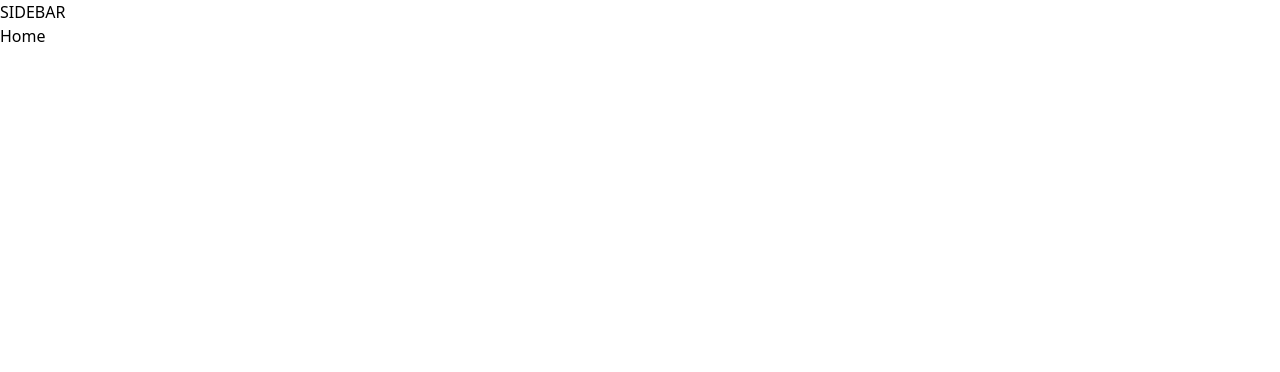
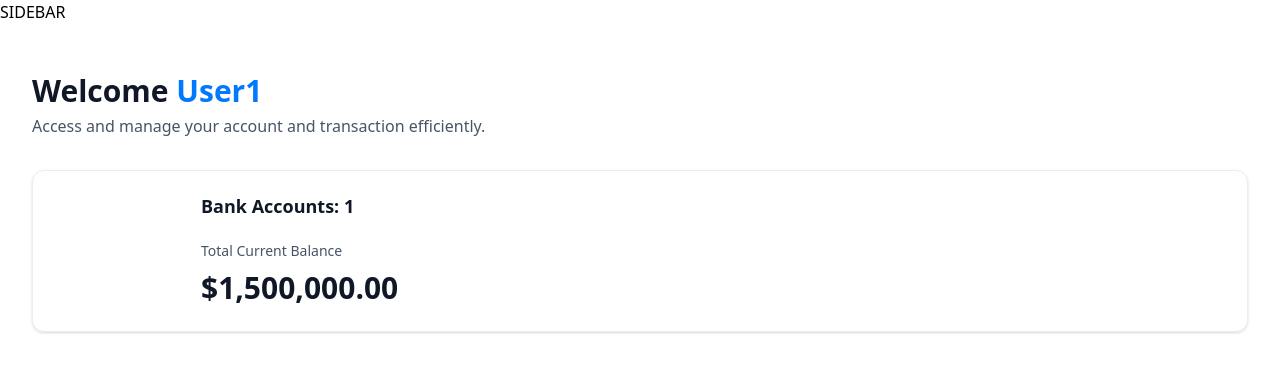
Before and after one commit to PuravRokad/BankEase, a Next.js app: page / in a window 1280 px wide. Shown: the top 372 px of the page. Built offline with nearby package versions, Linux system fonts and the light colour scheme.

Commit message:
Implement Home page UI

```diff
--- a/app/(root)/page.tsx
+++ b/app/(root)/page.tsx
@@ -1,8 +1,27 @@
+import HeaderBox from '@/components/HeaderBox'
+import TotalBalanceBox from '@/components/TotalBalanceBox'
 import React from 'react'
 
 const Home = () => {
+    const loggedIn = {firstname: 'User1'}
   return (
-    <div>Home</div>
+    <section className="home">
+        <div className="home-content">
+            <header className="home-header">
+                <HeaderBox
+                type="greeting"
+                title="Welcome"
+                user={loggedIn? loggedIn.firstname : "Guest"}
+                subtext="Access and manage your account and transaction efficiently."
+                />
+            </header>
+            <TotalBalanceBox
+            accounts={[]}
+            totalBanks={1}
+            totalCurrentBalance={1500000}
+            />
+        </div>
+    </section>
   )
 }
 
--- /dev/null
+++ b/components/HeaderBox.tsx
@@ -0,0 +1,17 @@
+import React from 'react'
+
+const HeaderBox = ({type = 'title', title, subtext, user}: HeaderBoxProps) => {
+  return (
+    <div className="header-box">
+        <h1 className='header-box-title'>
+            {title}
+            {type == 'greeting' && (
+                <span className="text-bankGradient"> {user}</span>
+            )}
+            </h1>
+            <p className="header-box-subtext">{subtext}</p>
+    </div>
+  )
+}
+
+export default HeaderBox
--- /dev/null
+++ b/components/TotalBalanceBox.tsx
@@ -0,0 +1,30 @@
+import { formatAmount } from '@/lib/utils'
+import { format } from 'path'
+import React from 'react'
+
+const TotalBalanceBox = ({
+    accounts = [], totalBanks, totalCurrentBalance
+ }:TotlaBalanceBoxProps) => {
+  return (
+    <section className="total-balance">
+        <div className="total-balance-chart">
+            {/* Doughnut Chart */}
+        </div>
+        <div className="flex flex-col gap-6">
+            <h2 className="header-2">
+                Bank Accounts: {totalBanks}
+            </h2>
+            <div className="flex flex-col gap-2">
+                <p className='total-balance-label'>
+                    Total Current Balance
+                </p>
+                <p className="total-balance-amount flex-center">
+                    {formatAmount(totalCurrentBalance)}
+                </p>
+            </div>
+        </div>
+    </section>
+  )
+}
+
+export default TotalBalanceBox
--- a/package.json
+++ b/package.json
@@ -14,6 +14,7 @@
     "clsx": "^2.1.1",
     "lucide-react": "^0.426.0",
     "next": "14.2.5",
+    "query-string": "^9.1.0",
     "react": "^18",
     "react-dom": "^18",
     "tailwind-merge": "^2.4.0",
```
Also changed, not shown: 1 other file (tests, documents, lock files or other folders).
